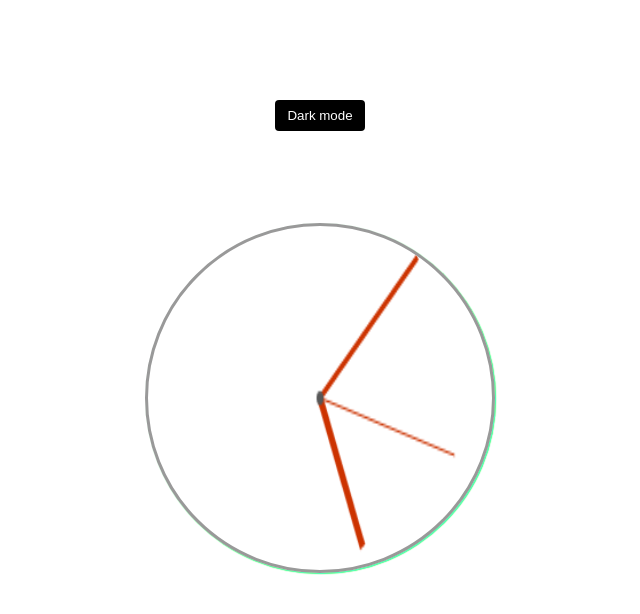
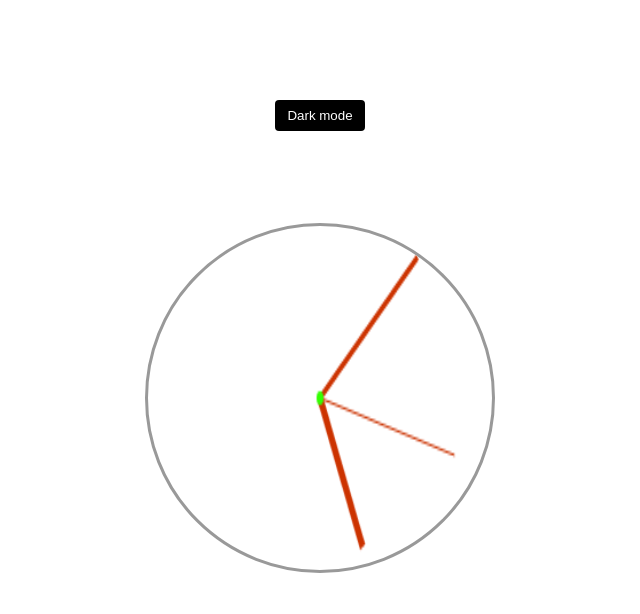
Before and after one commit to kapsarovL/Analog-Clock-Js, a plain HTML site: page index.html in a window 1280 px wide. Shown: the whole page, without its empty margins (320-960 px from the left). Drawn offline with Linux system fonts and the light colour scheme.

Commit message:
update js center point

```diff
--- a/css/styles.css
+++ b/css/styles.css
@@ -36,7 +36,7 @@ body {
   height: 350px;
   border-radius: 50%;
   border: 0.2em solid #999999;
-  box-shadow:  1px 1px 1px #56ffd0,  1px 1px 1px #33ff00;
+  //box-shadow:  1px 1px 1px #56ffd0,  1px 1px 1px #33ff00;
 
 }
 
--- a/js/script.js
+++ b/js/script.js
@@ -53,7 +53,7 @@ function drawClock() {
     // Draw center point
     context.beginPath();
     context.arc(centerX, centerY, 3, 0, 2 * Math.PI);
-    context.fillStyle = '#575757';
+    context.fillStyle = '#33ff00';
     context.fill();
 
     requestAnimationFrame(drawClock);
```
